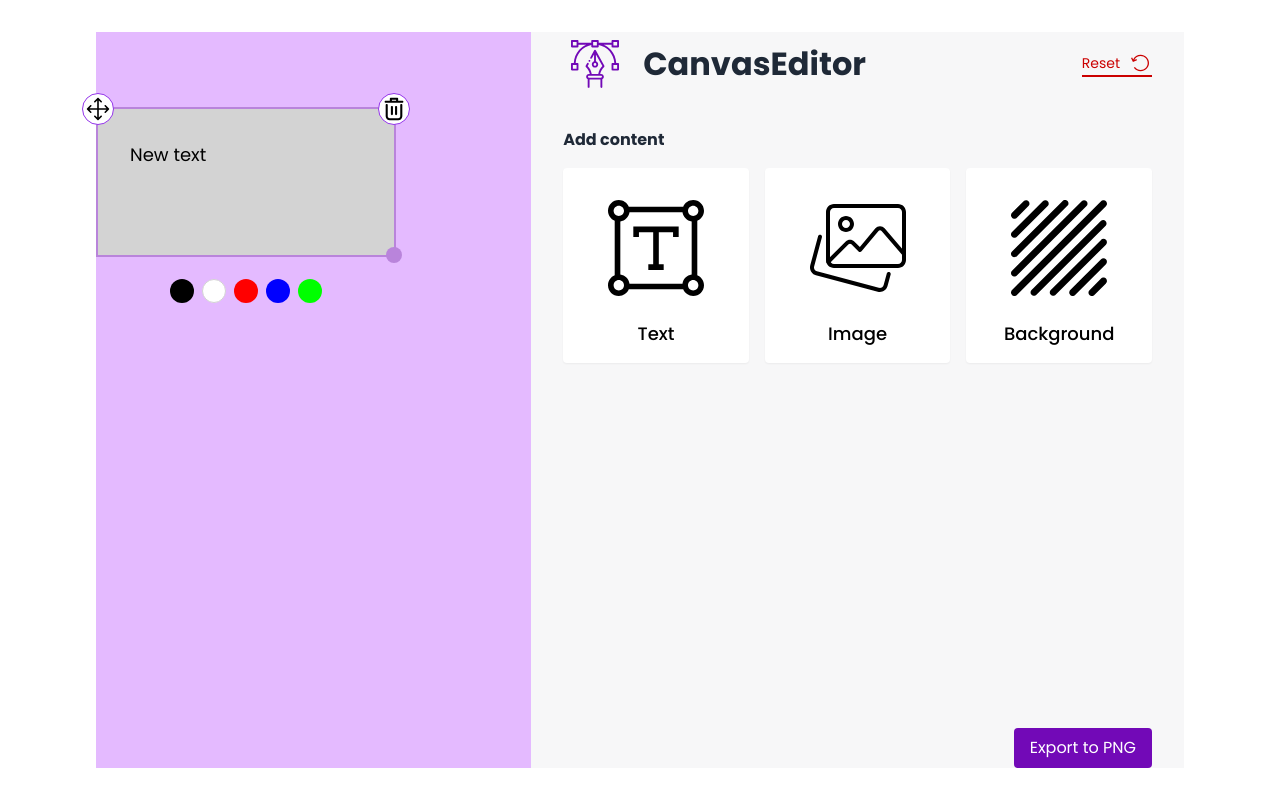
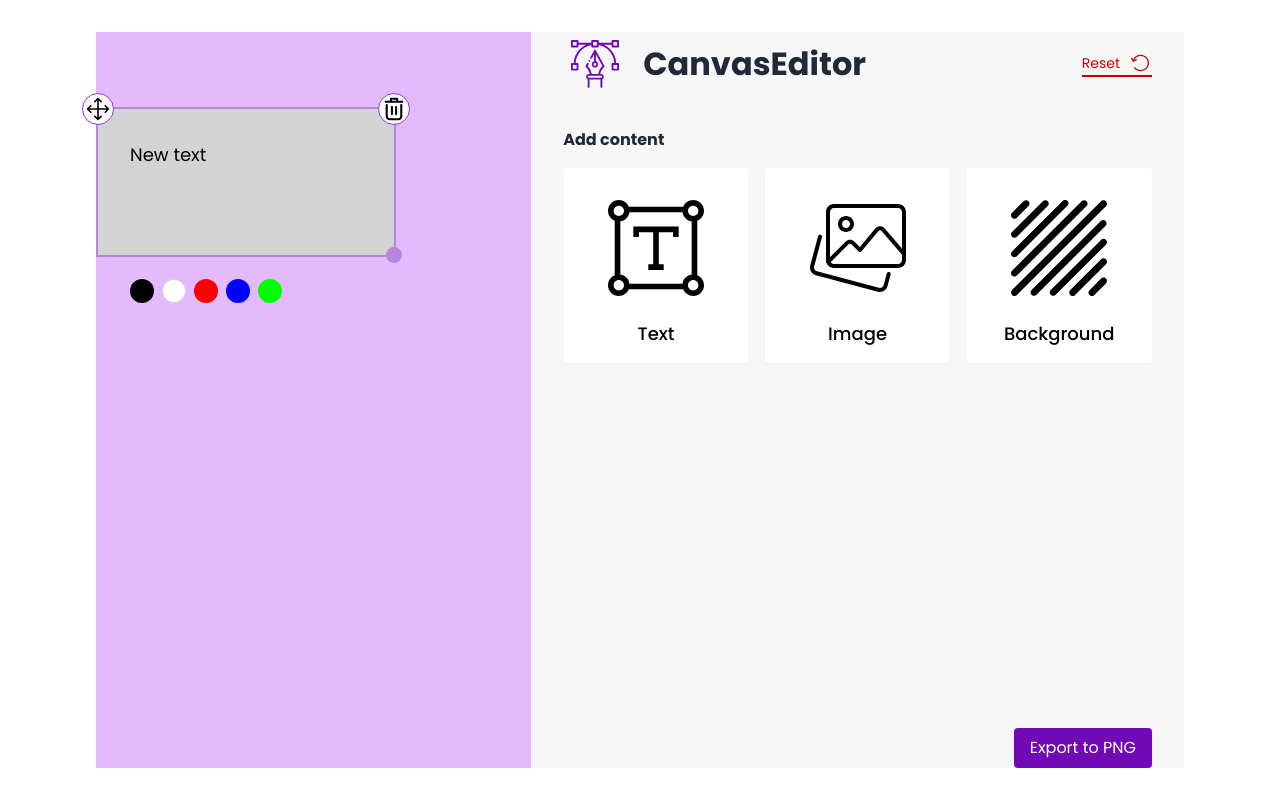
Before and after one commit to BaczkiewiczDawid/CanvasEditor, a React (Create React App) app: page / in a window 1280 px wide. Both pictures are taken after a click on the button "Text". Built offline with nearby package versions, Linux system fonts and the light colour scheme.

Commit message:
feat: change colors

```diff
--- a/src/App.tsx
+++ b/src/App.tsx
@@ -183,9 +183,8 @@ function App() {
                                             setCanvasItems(updatedItems);
                                         }}
                                     />
-                                    <div
-                                        className="absolute bottom-0 left-1/2 -translate-x-1/2 translate-y-12 flex space-x-2">
-                                        {colors.map((color) => (
+                                    <div className="absolute bottom-0 translate-y-12 flex space-x-2">
+                                    {colors.map((color) => (
                                             <div
                                                 key={color}
                                                 className={`w-6 h-6 rounded-full cursor-pointer ${item.selectedColor === color ? 'ring-2 ring-primary' : ''}`}
```
